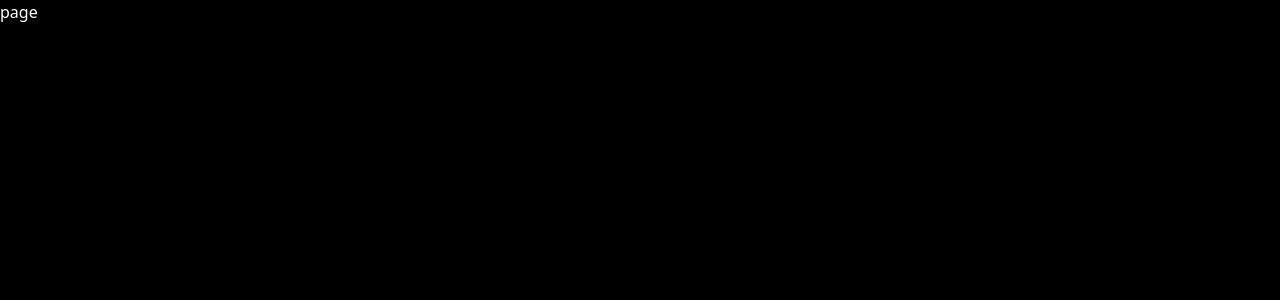
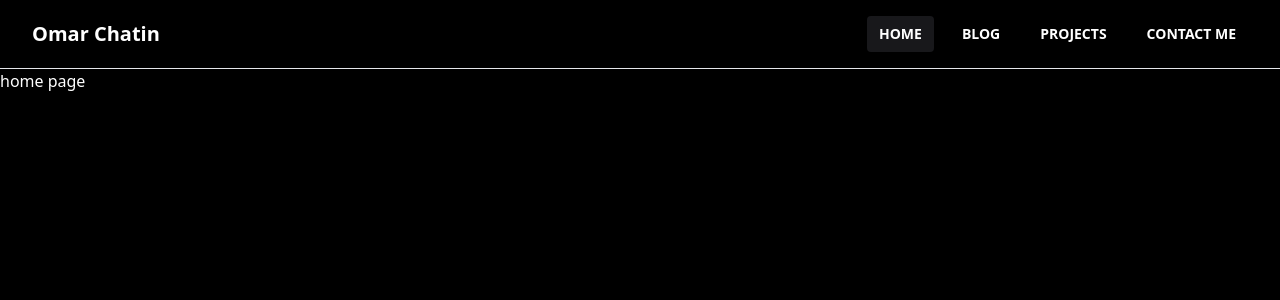
Before and after one commit to omer-os/my-portfolio, a Next.js app: page / in a window 1280 px wide. Shown: the top 300 px of the page. Built offline with nearby package versions, Linux system fonts and the light colour scheme.

Commit message:
working on home page

```diff
--- a/app/globals.css
+++ b/app/globals.css
@@ -1,3 +1,12 @@
 @tailwind base;
 @tailwind components;
 @tailwind utilities;
+
+.content-width {
+  @apply xl:max-w-7xl
+    md:max-w-5xl
+    px-8
+    transition-all w-full;
+}
+
+/* Rectangle 2 */
--- a/app/layout.tsx
+++ b/app/layout.tsx
@@ -1,3 +1,4 @@
+import MainNavbar from "@/components/layout/nav/MainNavbar";
 import "./globals.css";
 
 export default function RootLayout({
@@ -8,7 +9,11 @@ export default function RootLayout({
   return (
     <html lang="en">
       <head />
-      <body className="bg-black text-white">{children}</body>
+      <body className="bg-black text-white min-h-screen">
+        <MainNavbar />
+
+        {children}
+      </body>
     </html>
   );
 }
--- a/app/page.tsx
+++ b/app/page.tsx
@@ -1,5 +1,5 @@
 import React from "react";
 
 export default function page() {
-  return <div>page</div>;
+  return <div>home page</div>;
 }
--- /dev/null
+++ b/components/layout/nav/LinkChips.tsx
@@ -0,0 +1,21 @@
+"use client";
+import Link from "next/link";
+
+import { usePathname } from "next/navigation";
+
+export default function LinkChips({
+  link,
+}: {
+  link: { name: string; link: string };
+}) {
+  const pathname = usePathname();
+  return (
+    <Link
+      className={`py-2 px-3 rounded uppercase font-bold
+      ${pathname === link.link && "bg-zinc-900"}`}
+      href={link.link}
+    >
+      {link.name}
+    </Link>
+  );
+}
--- /dev/null
+++ b/components/layout/nav/MainNavbar.tsx
@@ -0,0 +1,29 @@
+import React from "react";
+import LinkChips from "./LinkChips";
+import MenuBurgerButton from "./MenuBurgerButton";
+
+export default function MainNavbar() {
+  const links = [
+    { name: "home", link: "/" },
+    { name: "blog", link: "/blog" },
+    { name: "projects", link: "/projects" },
+    { name: "contact me", link: "/contact" },
+  ];
+
+  return (
+    <div className="sticky top-0 left-0 bg-black border-b">
+      <div className="flex py-4 mx-auto content-width justify-between items-center">
+        <div className="text-xl font-extrabold capitalize relative z-50">
+          omar chatin
+        </div>
+        <div className="md:flex hidden gap-4 text-sm">
+          {links.map((i) => (
+            <LinkChips key={i.name} link={i} />
+          ))}
+        </div>
+
+        <MenuBurgerButton links={links} />
+      </div>
+    </div>
+  );
+}
--- /dev/null
+++ b/components/layout/nav/MenuBurgerButton.tsx
@@ -0,0 +1,38 @@
+"use client";
+import { useState } from "react";
+import { AiOutlineMenu } from "react-icons/ai";
+import { IoMdClose } from "react-icons/io";
+import LinkChips from "./LinkChips";
+
+export default function MenuBurgerButton({
+  links,
+}: {
+  links: { name: string; link: string }[];
+}) {
+  const [OpenSidebar, setOpenSidebar] = useState(false);
+  return (
+    <div className="md:hidden">
+      <div
+        onClick={() => setOpenSidebar(!OpenSidebar)}
+        className="md:hidden active:scale-90 transition-all active:bg-zinc-900 p-3 rounded-full cursor-pointer relative z-50 !fill-white"
+      >
+        {OpenSidebar ? (
+          <IoMdClose size={20} />
+        ) : (
+          <AiOutlineMenu size={20} fill="white" color="white" />
+        )}
+      </div>
+      <div
+        className={`fixed top-0 w-full h-screen bg-black z-40 flex flex-col -left-full transition-all
+        ${OpenSidebar && "!left-0"}
+
+        items-center justify-center gap-3
+        `}
+      >
+        {links.map((i) => (
+          <LinkChips key={i.name} link={i} />
+        ))}
+      </div>
+    </div>
+  );
+}
--- a/package.json
+++ b/package.json
@@ -16,6 +16,7 @@
     "next": "13.1.6",
     "react": "18.2.0",
     "react-dom": "18.2.0",
+    "react-icons": "^4.7.1",
     "typescript": "4.9.5"
   },
   "devDependencies": {
--- a/tsconfig.json
+++ b/tsconfig.json
@@ -22,7 +22,7 @@
     "baseUrl": ".",
     "paths": {
       "@/*": ["./*"],
-      "@/components/*": ["/components/*"]
+      "@/components": ["/components/"]
     }
   },
   "include": ["next-env.d.ts", "**/*.ts", "**/*.tsx", ".next/types/**/*.ts"],
```
Also changed, not shown: public/bg.png (added), 1 other file (tests, documents, lock files or other folders).
